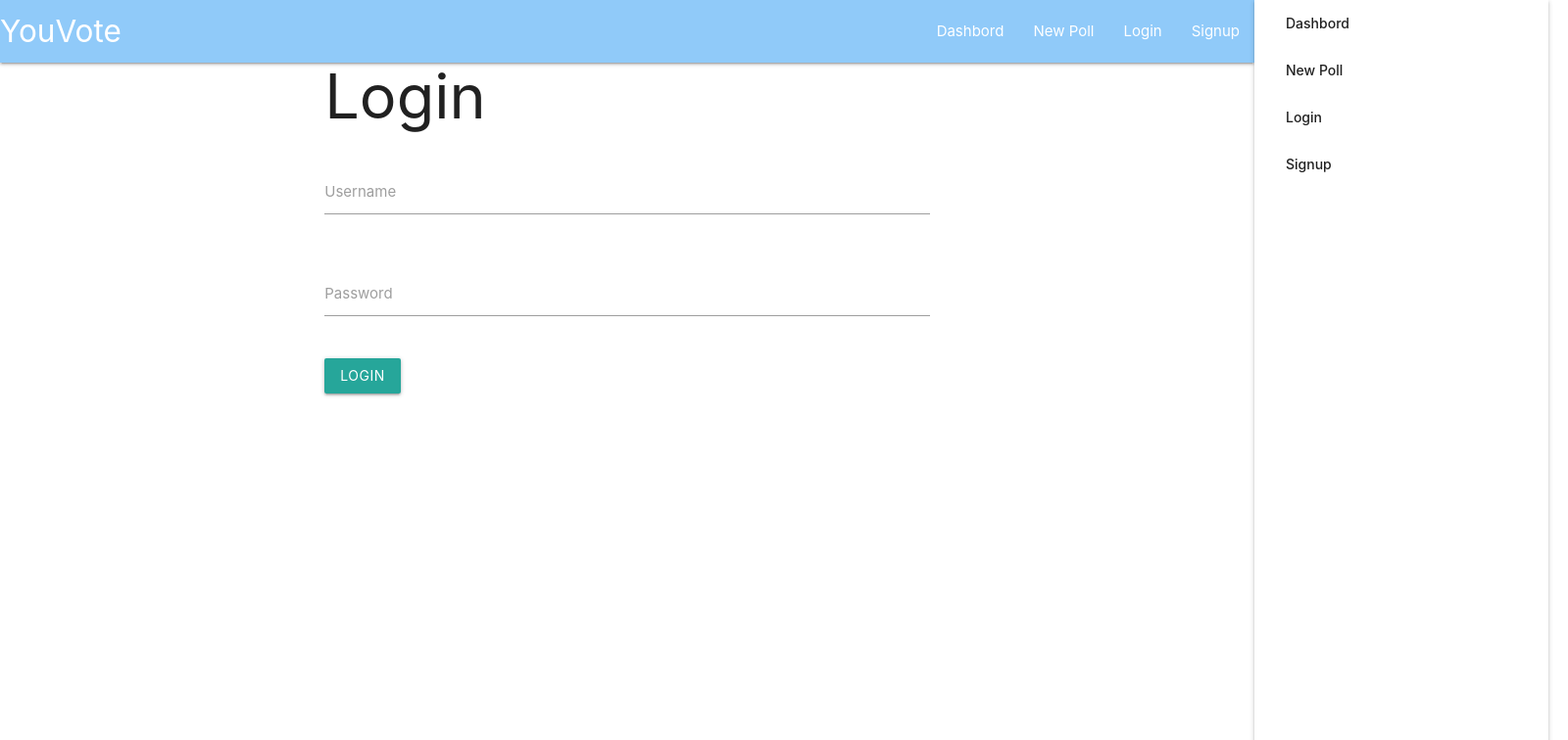
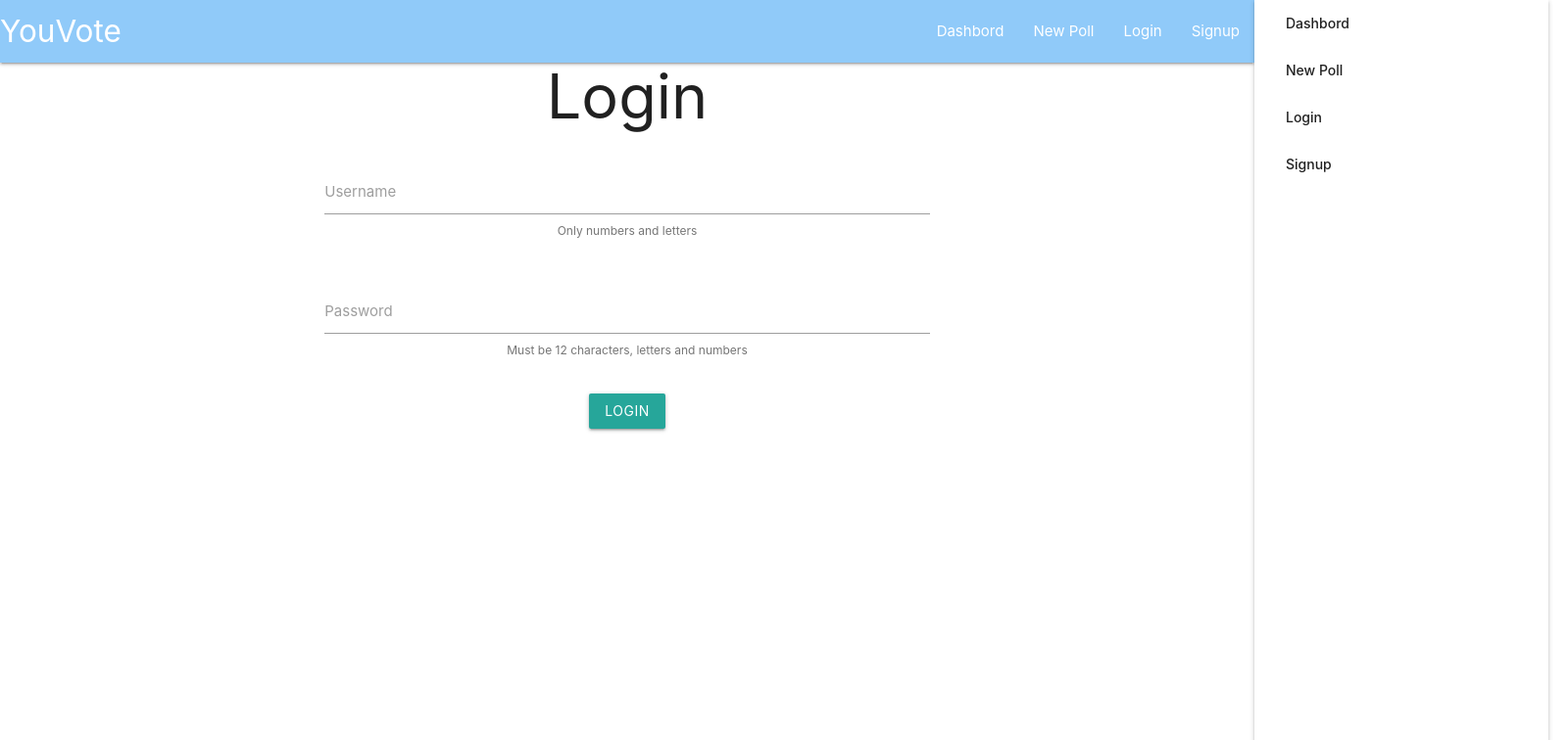
Before and after one commit to Hassanbhb/YouVote, a React (Create React App) app in the folder client/: page /login in a window 1280 px wide. Shown: the top 756 px of the page at 98% size, 1600 px wide, since content can reach past the window. Built offline with nearby package versions, Linux system fonts and the light colour scheme.

Commit message:
added error handling, loading and tracking if user is logged in

```diff
--- a/client/src/components/login/Login.js
+++ b/client/src/components/login/Login.js
@@ -1,52 +1,126 @@
 import React, { Component } from 'react'
 import { withRouter } from 'react-router-dom'
+import Joi from 'joi'
+import { toast } from 'react-toastify'
+import Loading from '../Loading'
 
 class Login extends Component {
 
   state = {
+    logginIn: true,
+    user:{
       username: '',
       password: ''
+    }
+  }
+
+  componentDidMount(){
+    if(localStorage.token){
+      this.props.history.push('/dashbord')
+    }
   }
 
   getInput = (e) => {
     this.setState({
+      user: {
+        ...this.state.user,
         [e.target.name]: e.target.value
+      }
     })
   }
 
   submit = (e) => {
     e.preventDefault();
+
+    if(this.validate()){
       fetch('http://localhost:8080/auth/login', {
       method: 'POST',
-      body: JSON.stringify(this.state),
+      body: JSON.stringify(this.state.user),
       headers: {
         'Content-Type': 'application/json'
       }
     })
-    .then(res => res.json())
-    .then(result => this.props.history.push('/dashbord'))
-    .catch(err => console.log(err));
+    .then(res => {
+      if(res.ok){
+        return res.json()
       }
+      //if server sends error throw it to the catch
+      return res.json().then(err => {
+        throw new Error(err.message)
+      })
+    })
+    .then(response => {
+      //login success
+      this.setState({
+        logginIn: false
+      })
+      localStorage.token = response.token
+      toast.success('Welcome Back!', {
+        position: toast.POSITION.BOTTOM_RIGHT
+      });
+      setTimeout(() => {
+        this.props.history.push('/dashbord')
+      }, 1000);
+    })
+    .catch(err => {
+      //login failed
+      toast.error(`${err.message}`, {
+        position: toast.POSITION.BOTTOM_RIGHT
+      });
+    });
+    }
+  }
+
+  validate = () => {
+    const schema = Joi.object().keys({
+      username: Joi.string().alphanum().min(3).max(30).required(),
+      password: Joi.string().regex(/^[a-zA-Z0-9]{8,30}$/).required()
+
+    })
+    //validate data
+    const result = Joi.validate(this.state.user, schema);
+    if(result.error === null){
+      return true
+    }
+
+    if(result.error.message.includes('username')){
+      toast.error('Error: invalid username !', {
+        position: toast.POSITION.BOTTOM_RIGHT
+      });
+    }else{
+      toast.error('Error: invalid password !', {
+        position: toast.POSITION.BOTTOM_RIGHT
+      });
+    }
+
+  }
+
+
   render() {
     return (
         <React.Fragment>
+          <div className="center">
+          { this.state.logginIn ?
             <div className="row">
-            <form onSubmit={this.submit} className="col s12 offset-m3">
+              <form onSubmit={this.submit} className="col s12 m6 offset-m3">
                 <h1>Login</h1>
                 <div className="row">
-                <div className="input-field col s12 m6">
+                  <div className="input-field col s12">
                     <input id="user_name" type="text" name="username" onChange={this.getInput} required/>
                     <label htmlFor="user_name">Username</label>
+                    <span className="helper-text">Only numbers and letters</span>
                   </div>
                 </div>
                 <div className="row">
-                <div className="input-field col s12 m6">
+                  <div className="input-field col s12">
                     <input id="user_password" type="password" name="password" onChange={this.getInput} required/>
                     <label htmlFor="user_password">Password</label>
+                    <span className="helper-text">Must be 12 characters, letters and numbers</span>
                   </div>
                 </div>
                 <button className="btn waves-effect waves-light" type="submit" name="action">Login</button>
               </form>
+            </div> : <Loading /> }
           </div>
         </React.Fragment>
     )
```
Lines whose indentation alone changed are shown as unchanged.
